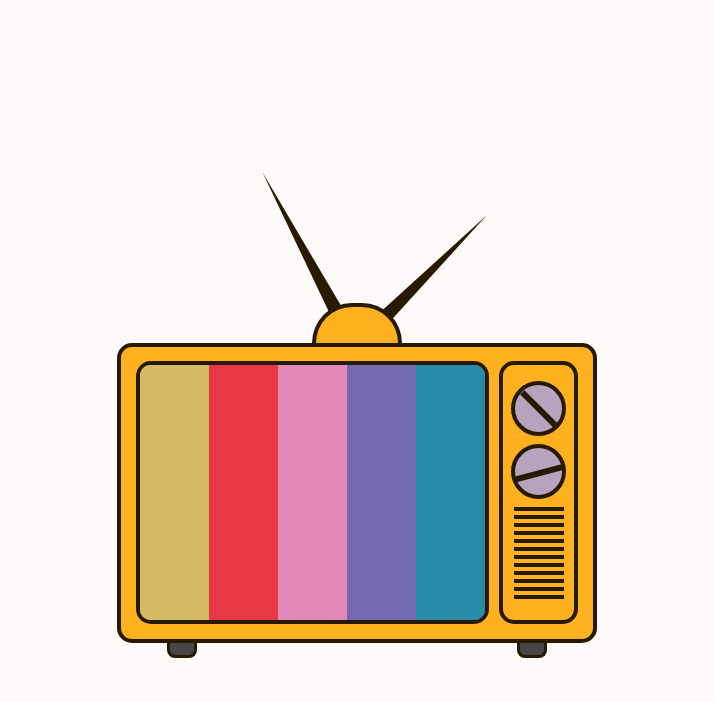
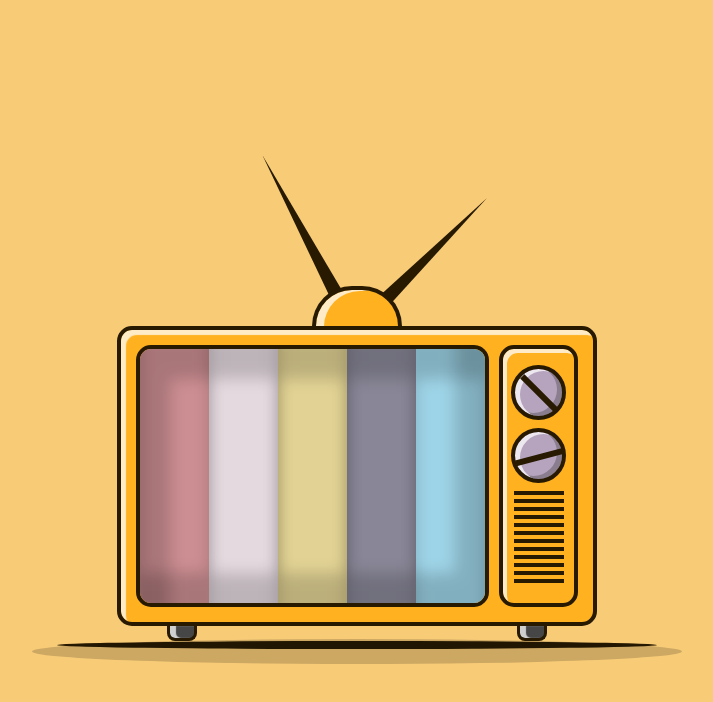
Before and after one commit to Torres-Neto/illustrations, a plain HTML site: page TV-Orange/index.html in a window 1280 px wide. Shown: the whole page, without its empty margins (283-996 px from the left). Drawn offline with Linux system fonts and the light colour scheme.

Commit message:
finalização exercício

```diff
--- a/TV-Orange/index.html
+++ b/TV-Orange/index.html
@@ -19,18 +19,20 @@
         <div class="semicircle"></div>
         <div class="retangulo">
             <div class="tela">
-
-                    <div class="cor1"></div>
-                    <div class="cor2"></div>
-                    <div class="cor3"></div>
-                    <div class="cor4"></div>
-                    <div class="cor5"></div>
-
+                <div class="cor1"></div>
+                <div class="cor2"></div>
+                <div class="cor3"></div>
+                <div class="cor4"></div>
+                <div class="cor5"></div>
             </div>
             <div class="aside">
                 <div class="aside-container">
-                    <div class="circle"><div class="circle-a"></div></div>
-                    <div class="circle"><div class="circle-b"></div></div>
+                    <div class="circle">
+                        <div class="circle-a"></div>
+                    </div>
+                    <div class="circle">
+                        <div class="circle-b"></div>
+                    </div>
                     <div class="audio">
                         <div class="audio-r"></div>
                         <div class="audio-r"></div>
@@ -53,6 +55,9 @@
             <div class="footer"></div>
             <div class="footer"></div>
         </div>
+
+        <div class="sombra-1"></div>
+        <div class="sombra-2"></div>
     </section>
 </body>
 
--- a/TV-Orange/style.css
+++ b/TV-Orange/style.css
@@ -6,11 +6,14 @@
     --Cor-base3: #1125d4;
     --Cor-base4: #1125d4;
 
-    --tv-1: #d4ba65;
-    --tv-2: #E83845;
-    --tv-3: #E389B9;
-    --tv-4: #746AB0;
-    --tv-5: #288BA8;
+    --tv-1: #cc8e92;
+    --tv-2: #e4d9df;
+    --tv-3: #e2d394;
+    --tv-4: #898797;
+    --tv-5: #9ed4e7;
+
+    --shadow-1: #ffffffbf;
+    --shadow-2: #0000002c;
 }
 
 * {
@@ -21,13 +24,14 @@
 }
 
 body {
-    background-color: snow;
+    background-color: #f8cb77;
     height: 100vh;
     display: flex;
     justify-content: center;
 }
 
 section {
+    max-width: 20vw;
     display: flex;
     align-items: center;
     justify-content: center;
@@ -72,6 +76,7 @@ section {
     border-radius: 6rem 6rem 0 0;
     border: 4px solid var(--Contorno);
     border-bottom: none;
+    box-shadow: 8px 1px 0px 0px var(--shadow-1) inset;
 }
 
 .retangulo {
@@ -83,6 +88,7 @@ section {
     height: 300px;
     border: 4px solid var(--Contorno);
     border-radius: 15px;
+    box-shadow: 5px 5px 1px 0px var(--shadow-1) inset;
 }
 
 .tela {
@@ -92,37 +98,43 @@ section {
     flex-grow: 5;
     border: 4px solid var(--Contorno);
     border-radius: 15px;
-    z-index: 9;
-    box-shadow:-2px 2px 0px 10px rgba(0,0,0,0.21) inset;
+    z-index: 0;
+    position: relative;
+    overflow: hidden;
 }
+
 
 .cor1{
     flex-grow: 1;
     background-color: var(--tv-1);
-    border-radius: 10px 0 0 10px;
+    box-shadow: 30px 30px 15px 0px var(--shadow-2) inset, 0px -30px 15px 0px var(--shadow-2) inset;
 }
 .cor2{
-    z-index: 2;
     flex-grow: 1;
     background-color: var(--tv-2);
+    box-shadow: 0px 30px 15px 0px var(--shadow-2) inset, 0px -30px 15px 0px var(--shadow-2) inset;
+
 }
 .cor3{
     flex-grow: 1;
     background-color: var(--tv-3);
+    box-shadow: 0px 30px 15px 0px var(--shadow-2) inset, 0px -30px 15px 0px var(--shadow-2) inset;
 }
 .cor4{
     flex-grow: 1;
     background-color: var(--tv-4);
+    box-shadow: 0px 30px 15px 0px var(--shadow-2) inset, 0px -30px 15px 0px var(--shadow-2) inset;
 }
 .cor5{
     flex-grow: 1;
     background-color: var(--tv-5);
-    border-radius: 0 10px 10px 0;
+    box-shadow: -30px -30px 15px 0px var(--shadow-2) inset, 0px 30px 15px 0px var(--shadow-2) inset;
 }
 
 div.aside {
     background-color: var(--Principal);
     padding: 0;
+    box-shadow: 4px 4px 0px 0px var(--shadow-1) inset;
 }
 
 .aside {
@@ -150,6 +162,7 @@ div.aside {
     margin-bottom: 8px;
     border-radius: 50%;
     border: 4px solid var(--Contorno);
+    box-shadow: 5px 2px 0px 0px var(--shadow-1) inset, -5px -3px 0px 0px rgba(61, 61, 61, 0.37) inset;
 }
 
 .circle-a {
@@ -191,4 +204,21 @@ div.aside {
     border: 3px solid var(--Contorno);
     border-top: 0px solid var(--Contorno);
     border-radius: 0 0 8px 8px;
+    box-shadow: 6px 0px 1px 0px var(--shadow-1) inset;
 }
+
+.sombra-1 {
+    background-color: var(--Contorno);
+    width: 600px;
+    height: 8px;
+    border-radius: 50%;
+}
+
+.sombra-2 {
+    background-color: var(--shadow-2);
+    width: 650px;
+    height: 25px;
+    border-radius: 50%;
+    position: relative;
+    top: -10px;
+}
```
